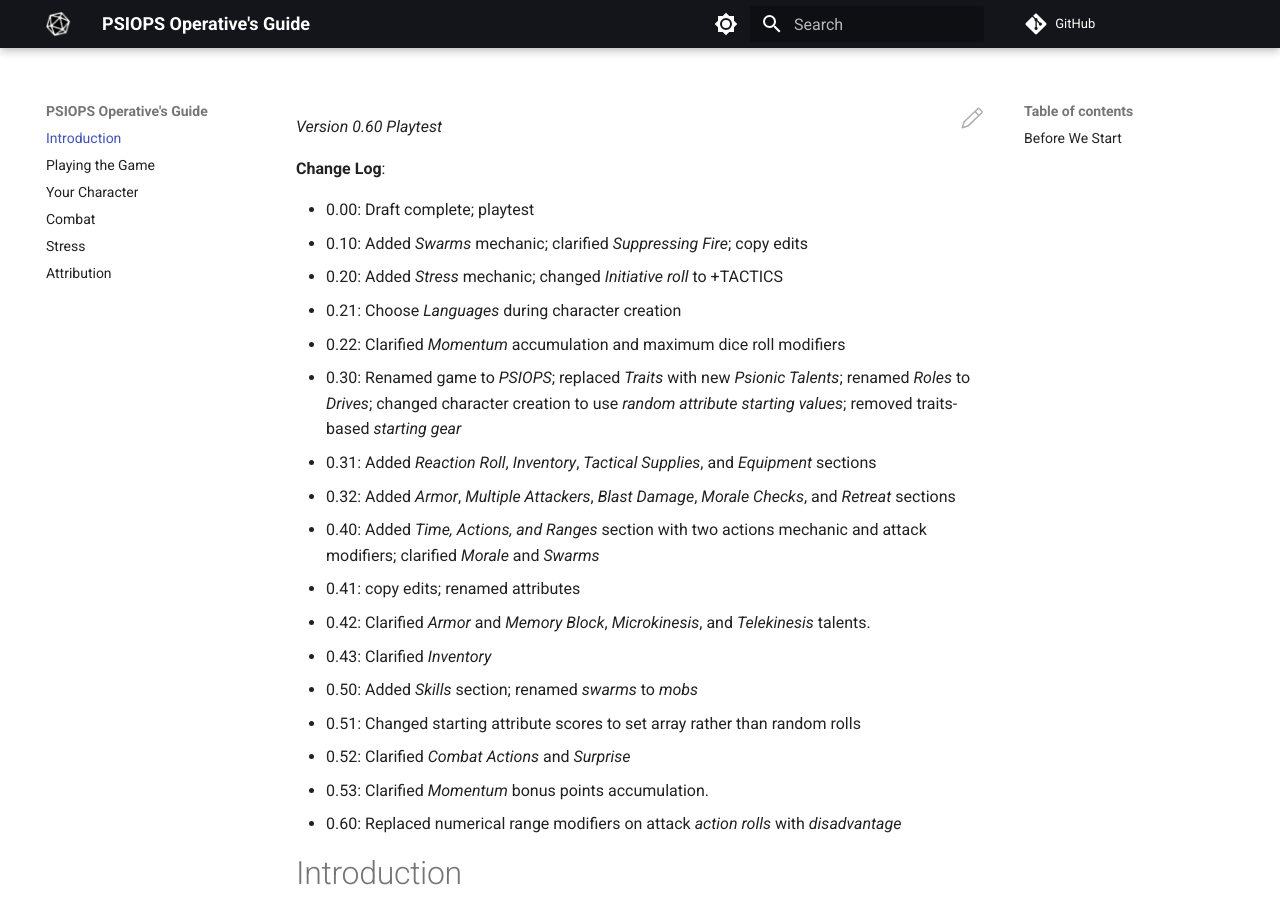
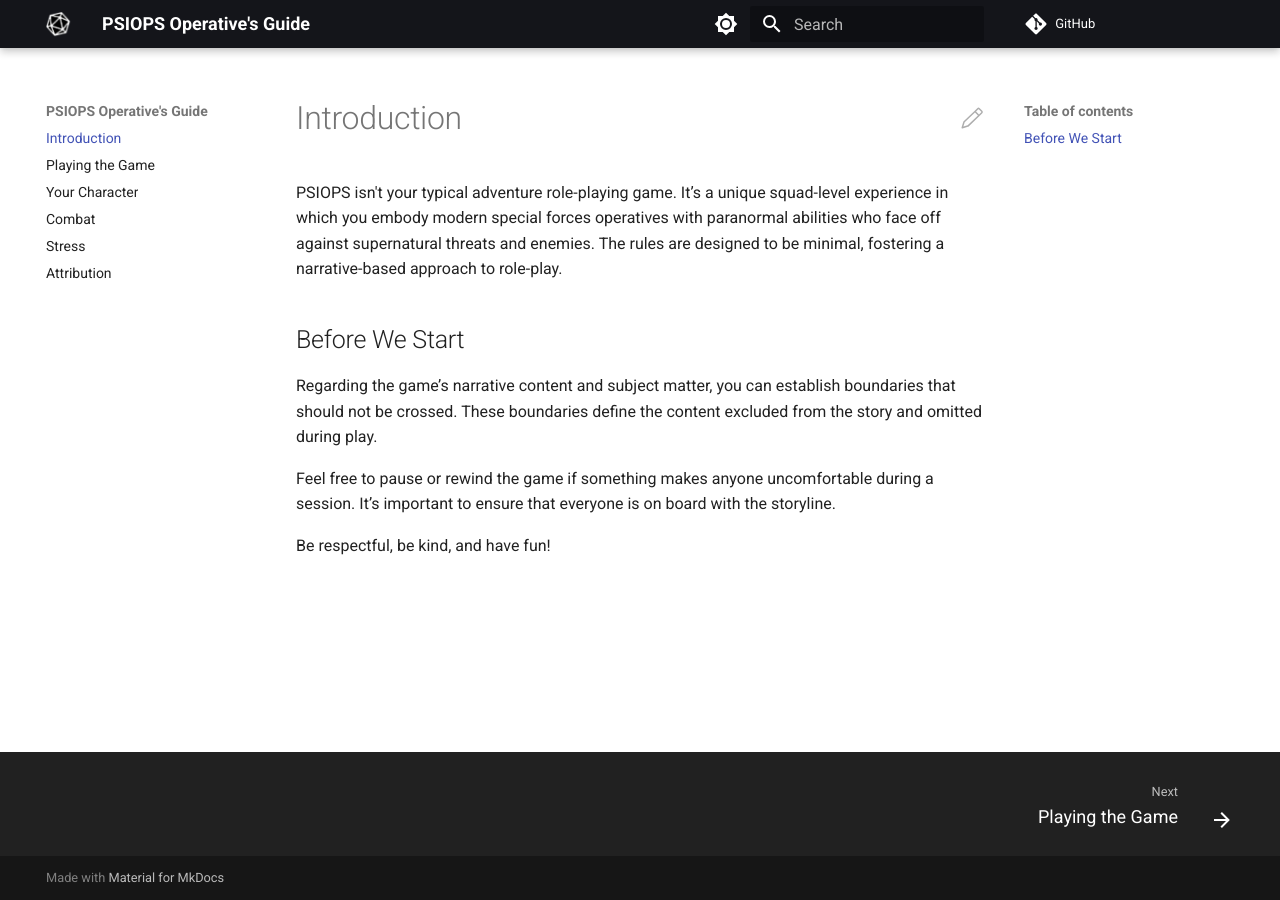
Before and after one commit to joemoose/psiops, an MkDocs documentation site: the page built from docs/index.md, in a window 1280 px wide and 900 px high. Built offline with MkDocs 1.6.1 and Material for MkDocs 9.7.7, drawn with Linux system fonts in a browser that asks for light colours; comment, search, counter and statistics services are not loaded.

Commit message:
Update index.md

```diff
--- a/docs/index.md
+++ b/docs/index.md
@@ -1,25 +1,3 @@
-*Version 0.60 Playtest*
-
-**Change Log**:
-
-- 0.00: Draft complete; playtest
-- 0.10: Added *Swarms* mechanic; clarified *Suppressing Fire*; copy edits
-- 0.20: Added *Stress* mechanic; changed *Initiative roll* to +TACTICS
-- 0.21: Choose *Languages* during character creation
-- 0.22: Clarified *Momentum* accumulation and maximum dice roll modifiers
-- 0.30: Renamed game to *PSIOPS*; replaced *Traits* with new *Psionic Talents*; renamed *Roles* to *Drives*; changed character creation to use *random attribute starting values*; removed traits-based *starting gear*
-- 0.31: Added *Reaction Roll*, *Inventory*, *Tactical Supplies*, and *Equipment* sections
-- 0.32: Added *Armor*, *Multiple Attackers*, *Blast Damage*, *Morale Checks*, and *Retreat* sections
-- 0.40: Added *Time, Actions, and Ranges* section with two actions mechanic and attack modifiers; clarified *Morale* and *Swarms*
-- 0.41: copy edits; renamed attributes
-- 0.42: Clarified *Armor* and *Memory Block*, *Microkinesis*, and *Telekinesis* talents.
-- 0.43: Clarified *Inventory*
-- 0.50: Added *Skills* section; renamed *swarms* to *mobs*
-- 0.51: Changed starting attribute scores to set array rather than random rolls
-- 0.52: Clarified *Combat Actions* and *Surprise*
-- 0.53: Clarified *Momentum* bonus points accumulation.
-- 0.60: Replaced numerical range modifiers on attack *action rolls* with *disadvantage*
-
 # Introduction
 
 PSIOPS isn't your typical adventure role-playing game. It’s a unique squad-level experience in which you embody modern special forces operatives with paranormal abilities who face off against supernatural threats and enemies. The rules are designed to be minimal, fostering a narrative-based approach to role-play.
```
